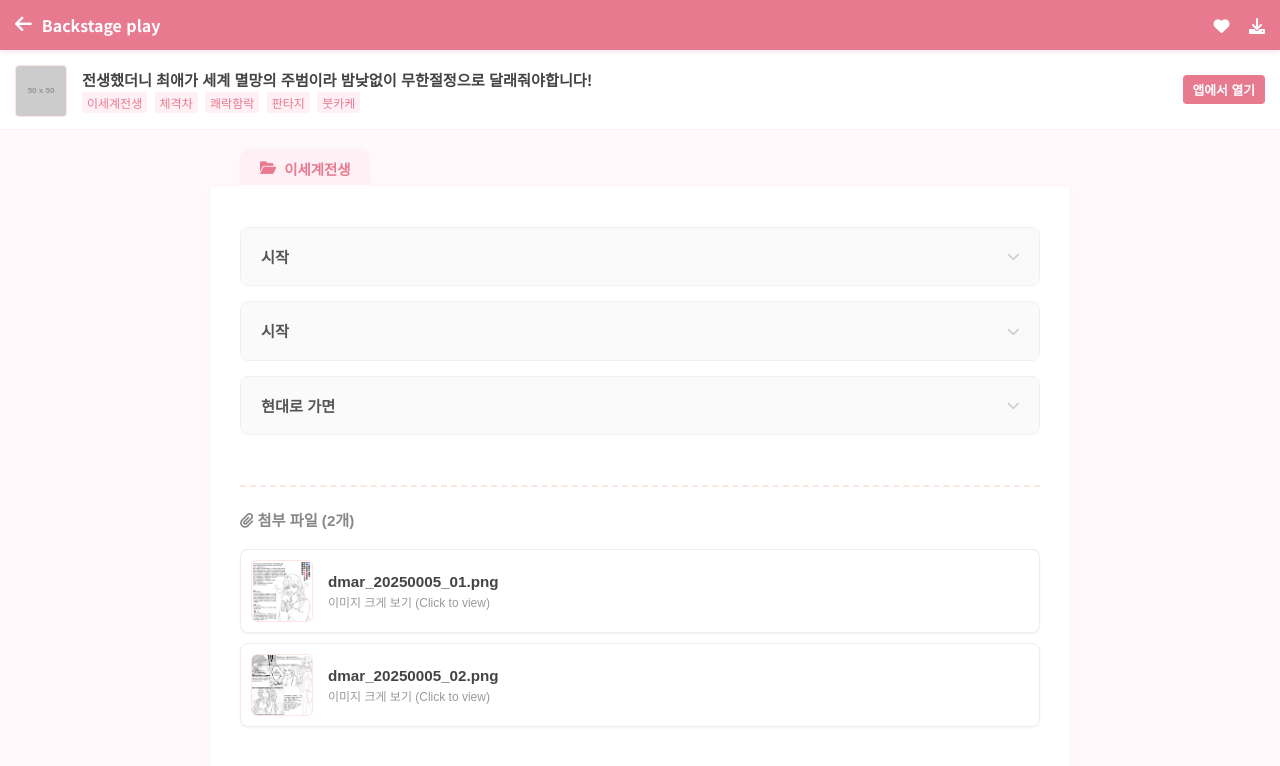
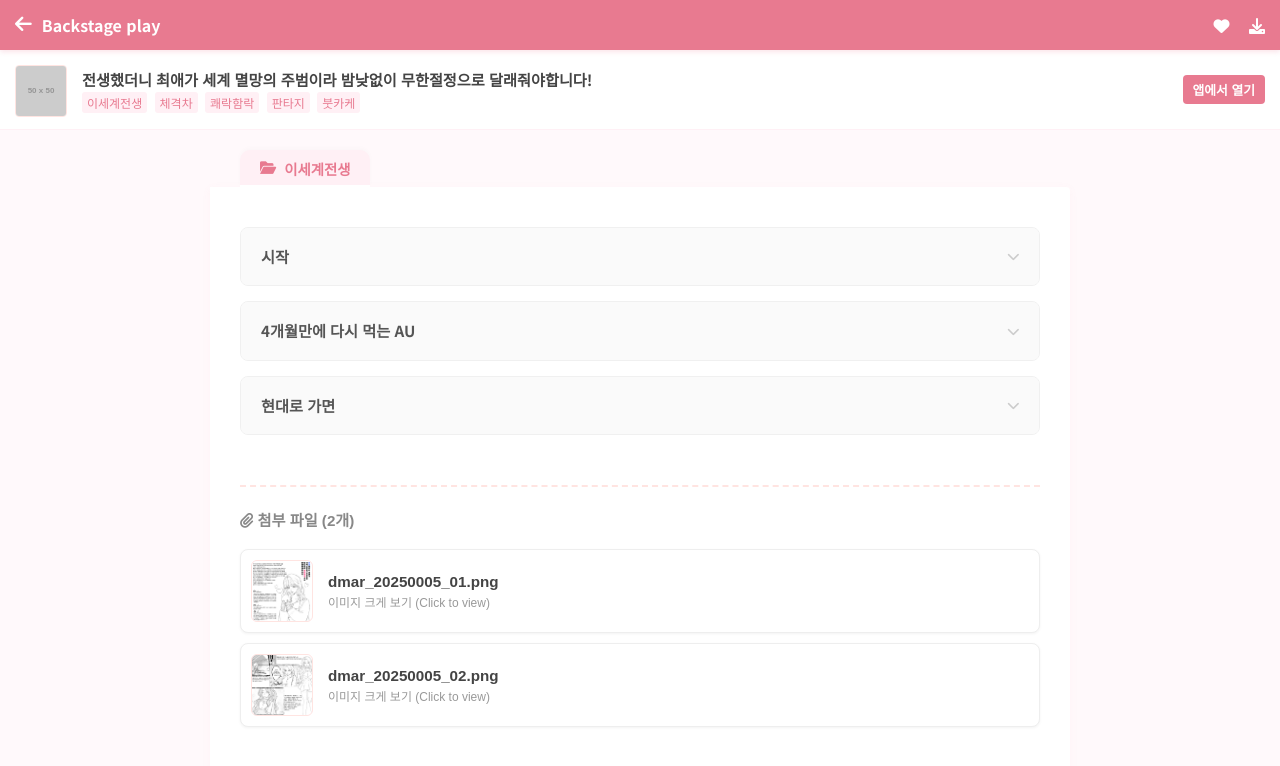
Before and after one commit to narelim/mag-ross-archive, a Jekyll site: the page built from secretposts/dmar20250005.md, in a window 1280 px wide and 900 px high. Shown: the top 766 px of the window. Built offline with Jekyll 4.4.1, drawn with Linux system fonts in a browser that asks for light colours.

Commit message:
Update dmar20250005.md

```diff
--- a/secretposts/dmar20250005.md
+++ b/secretposts/dmar20250005.md
@@ -147,7 +147,7 @@ attachments:
 </details>
 
 <details>
-<summary>시작</summary>
+<summary>4개월만에 다시 먹는 AU</summary>
 <div class="details-content">
 <div class="chat-room">
   <div class='msg-row left'><img src='/assets/img/dmar_20250005_03.png'></div></div>
```
